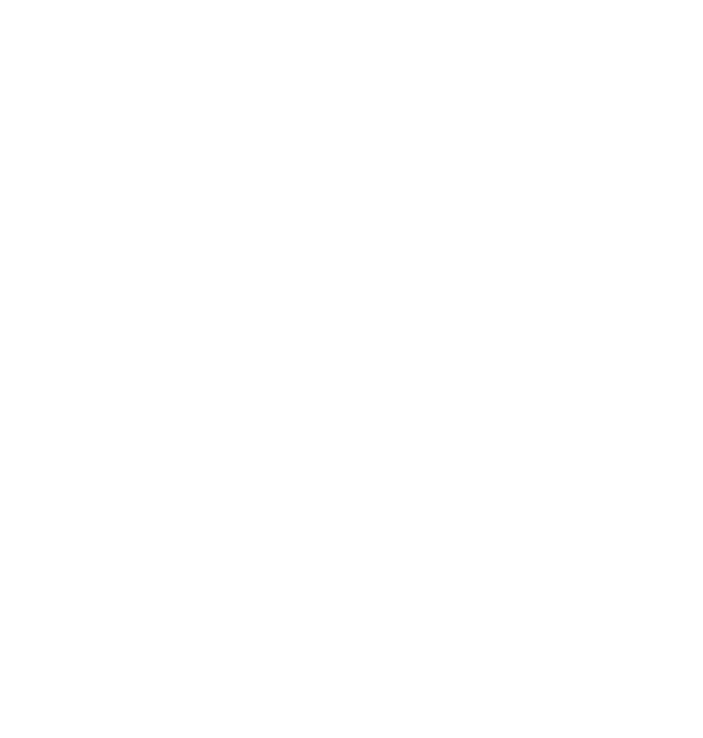
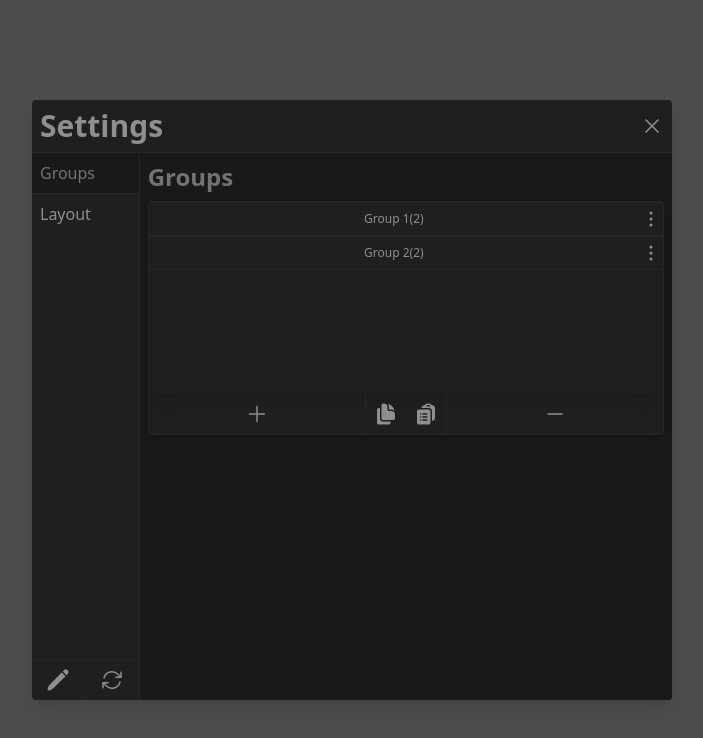
Before and after one commit to Clxssyy/classy-fivem, a React (Vite) app in the folder classy-hud/packages/ui/: page / in a window 1280 px wide. Shown: the top 738 px of the page, without its empty margins (288-991 px from the left). Built offline with nearby package versions, Linux system fonts and the light colour scheme.

Commit message:
Update group / item display to truncate

```diff
--- a/classy-hud/packages/ui/src/pages/hud/Hud.tsx
+++ b/classy-hud/packages/ui/src/pages/hud/Hud.tsx
@@ -52,7 +52,7 @@
     oxygen: 10,
   })
   const [editMode, setEditMode] = useState<boolean>(false)
-  const [settings, setSettings] = useState<boolean>(false)
+  const [settings, setSettings] = useState<boolean>(true)
   const [groups, setGroups] = useState<group[]>([
     {
       id: 1,
--- a/classy-hud/packages/ui/src/pages/hud/components/GroupsPage.tsx
+++ b/classy-hud/packages/ui/src/pages/hud/components/GroupsPage.tsx
@@ -18,17 +18,9 @@
 const GroupsPage = ({ groups, setGroups }: GroupsPageProps) => {
   const [activeGroup, setActiveGroup] = useState<group>()
   const [activeItem, setActiveItem] = useState<group['items'][0]>()
-  const [color, setColor] = useState<string>('#ffffff')
 
   useEffect(() => {
     if (activeGroup) setActiveGroup(groups.find((group) => group.id === activeGroup.id))
-
-    setColor(() => {
-      const randomColor = '#000000'.replace(/0/g, function () {
-        return (~~(Math.random() * 16)).toString(16)
-      })
-      return randomColor
-    })
   }, [groups])
 
   useEffect(() => {
@@ -247,14 +239,14 @@
                           ref={provided.innerRef}
                         >
                           <button
-                            className='text-sm grow'
+                            className='text-sm grow overflow-hidden'
                             onClick={() => {
                               if (activeGroup?.id === group.id) setActiveGroup(undefined)
                               else setActiveGroup(group)
                             }}
                           >
-                            <p className='text-xs p-2'>
-                              {group.name} ({group.items.length})
+                            <p className='text-xs p-2 overflow-hidden flex justify-center'>
+                              <span className='truncate'>{group.name}</span>({group.items.length})
                             </p>
                           </button>
                           <div
@@ -312,7 +304,7 @@
       </div>
       {activeGroup ? (
         <>
-          <div className='p-2'>
+          <div className='p-2 flex flex-col gap-2'>
             <h2 className='font-bold text-xl'>Options</h2>
             <form
               className='flex flex-col p-2 gap-2 main-colors rounded shadow-lg'
@@ -325,7 +317,6 @@
                   name='name'
                   id='name'
                   placeholder='Name'
-                  autoFocus
                   value={activeGroup?.name}
                   className='input'
                   onChange={(e) => {
@@ -415,7 +406,7 @@
               </button>
             </form>
           </div>
-          <div className='p-2'>
+          <div className='p-2 flex flex-col gap-2'>
             <h2 className='font-bold text-xl'>Items</h2>
             <div className='rounded overflow-hidden main-colors flex flex-col divide-y-2 divide-neutral-800 shadow-lg border border-neutral-800'>
               <DragDropContext onDragEnd={handleDragEnd} onDragStart={handleDragStart}>
@@ -439,14 +430,14 @@
                                 ref={provided.innerRef}
                               >
                                 <button
-                                  className='text-sm grow'
+                                  className='text-sm grow overflow-hidden'
                                   onClick={() => {
                                     if (activeItem?.id === item.id) setActiveItem(undefined)
                                     else setActiveItem(item)
                                   }}
                                 >
-                                  <p className='text-xs p-2'>
-                                    {item.name} ({item.type})
+                                  <p className='text-xs p-2 overflow-hidden flex justify-center'>
+                                    <span className='truncate'>{item.name}</span>({item.type})
                                   </p>
                                 </button>
                                 <div
@@ -503,7 +494,7 @@
               </div>
             </div>
             {activeItem ? (
-              <div className='p-2'>
+              <div className='p-2 flex flex-col gap-2'>
                 <h2 className='font-bold text-xl'>Options</h2>
                 <form
                   className='flex flex-col p-2 gap-2 main-colors rounded shadow-lg'
@@ -516,7 +507,6 @@
                       name='name'
                       id='item-name'
                       placeholder='Name'
-                      autoFocus
                       className='input'
                       value={activeItem.name}
                       onChange={(e) => {
--- a/classy-hud/packages/ui/src/pages/hud/components/HudSettings.tsx
+++ b/classy-hud/packages/ui/src/pages/hud/components/HudSettings.tsx
@@ -74,7 +74,7 @@
               </button>
             </div>
           </nav>
-          <section className='grow overflow-y-scroll custom-scroll secondary-colors p-2'>
+          <section className='w-5/6 overflow-y-scroll custom-scroll secondary-colors p-2 space-y-2'>
             {
               {
                 Layout: <LayoutPage editMode={editMode} setEditMode={setEditMode} />,
```
